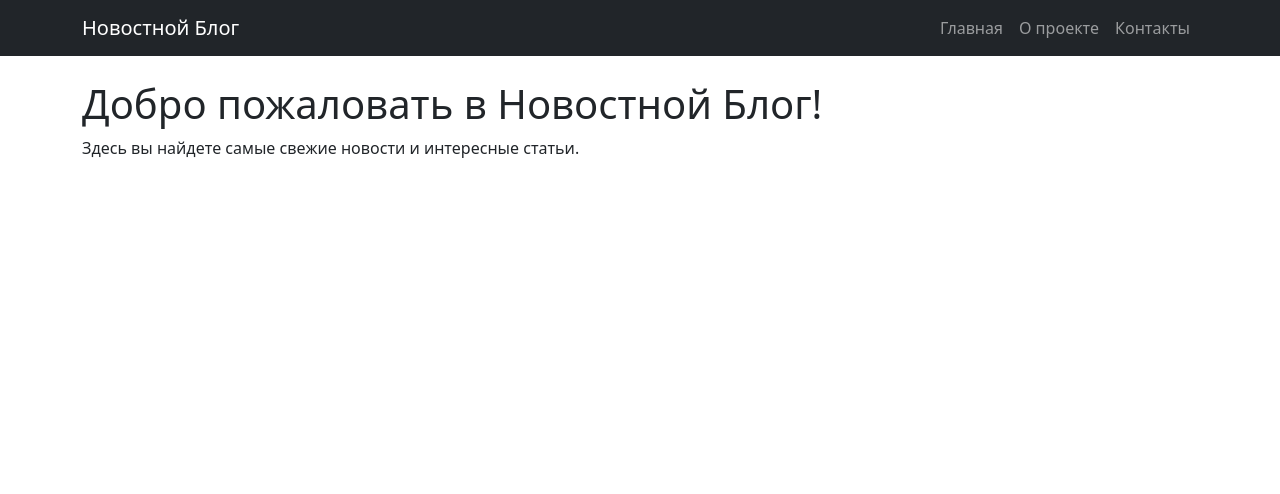
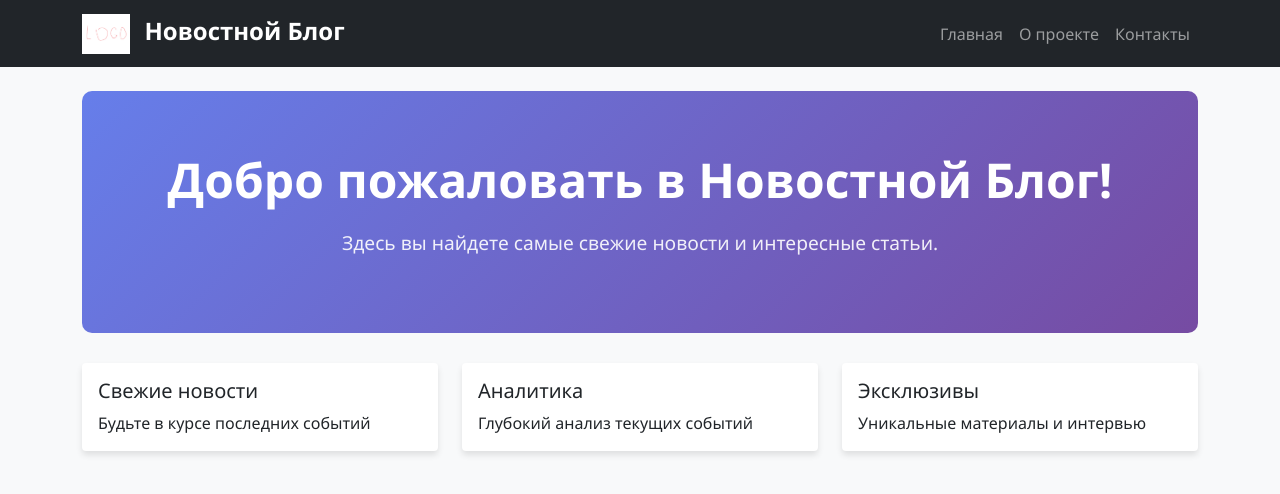
Before and after one commit to Zugress/WebSiteProj, a Flask app: page / in a window 1280 px wide. Shown: the top 494 px of the page. Run offline with Flask 3, Linux system fonts and the light colour scheme.

Commit message:
сделан пункт C - добавлено красивое оформление через CSS стили и статический логотип на все страницы

```diff
--- /dev/null
+++ b/static/css/style.css
@@ -0,0 +1,64 @@
+body {
+    font-family: 'Segoe UI', Tahoma, Geneva, Verdana, sans-serif;
+    background-color: #f8f9fa;
+}
+
+.navbar-brand {
+    font-weight: bold;
+    font-size: 1.5rem;
+}
+
+.hero-section {
+    background: linear-gradient(135deg, #667eea 0%, #764ba2 100%);
+    color: white;
+    padding: 60px 0;
+    border-radius: 10px;
+    margin-bottom: 30px;
+}
+
+.hero-section h1 {
+    font-size: 3rem;
+    font-weight: bold;
+    margin-bottom: 20px;
+}
+
+.hero-section p {
+    font-size: 1.2rem;
+    opacity: 0.9;
+}
+
+.card {
+    box-shadow: 0 4px 6px rgba(0, 0, 0, 0.1);
+    border: none;
+    transition: transform 0.3s ease;
+}
+
+.card:hover {
+    transform: translateY(-5px);
+}
+
+.content-page {
+    background: white;
+    padding: 30px;
+    border-radius: 10px;
+    box-shadow: 0 2px 10px rgba(0, 0, 0, 0.1);
+}
+
+.content-page h1 {
+    color: #333;
+    border-bottom: 3px solid #667eea;
+    padding-bottom: 10px;
+    margin-bottom: 20px;
+}
+
+.contact-info {
+    background: #f8f9fa;
+    padding: 20px;
+    border-radius: 8px;
+    border-left: 4px solid #667eea;
+}
+
+.contact-info p {
+    margin-bottom: 10px;
+    font-size: 1.1rem;
+}
--- a/templates/base.html
+++ b/templates/base.html
@@ -5,11 +5,15 @@
     <meta name="viewport" content="width=device-width, initial-scale=1.0">
     <title>{% block title %}Новостной Блог{% endblock %}</title>
     <link href="https://cdn.jsdelivr.net/npm/bootstrap@5.1.3/dist/css/bootstrap.min.css" rel="stylesheet">
+    <link rel="stylesheet" href="{{ url_for('static', filename='css/style.css') }}">
 </head>
 <body>
     <nav class="navbar navbar-expand-lg navbar-dark bg-dark">
         <div class="container">
-            <a class="navbar-brand" href="/">Новостной Блог</a>
+            <a class="navbar-brand" href="/">
+                <img src="{{ url_for('static', filename='images/logo.png') }}" alt="Логотип" height="40" class="d-inline-block align-text-top me-2">
+                Новостной Блог
+            </a>
             <div class="navbar-nav">
                 <a class="nav-link" href="/">Главная</a>
                 <a class="nav-link" href="/about">О проекте</a>
--- a/templates/home.html
+++ b/templates/home.html
@@ -3,6 +3,35 @@
 {% block title %}Главная - Новостной Блог{% endblock %}
 
 {% block content %}
-<h1>Добро пожаловать в Новостной Блог!</h1>
-<p>Здесь вы найдете самые свежие новости и интересные статьи.</p>
+<div class="hero-section text-center">
+    <h1>Добро пожаловать в Новостной Блог!</h1>
+    <p>Здесь вы найдете самые свежие новости и интересные статьи.</p>
+</div>
+
+<div class="row">
+    <div class="col-md-4">
+        <div class="card">
+            <div class="card-body">
+                <h5 class="card-title">Свежие новости</h5>
+                <p class="card-text">Будьте в курсе последних событий</p>
+            </div>
+        </div>
+    </div>
+    <div class="col-md-4">
+        <div class="card">
+            <div class="card-body">
+                <h5 class="card-title">Аналитика</h5>
+                <p class="card-text">Глубокий анализ текущих событий</p>
+            </div>
+        </div>
+    </div>
+    <div class="col-md-4">
+        <div class="card">
+            <div class="card-body">
+                <h5 class="card-title">Эксклюзивы</h5>
+                <p class="card-text">Уникальные материалы и интервью</p>
+            </div>
+        </div>
+    </div>
+</div>
 {% endblock %}
```
Also changed, not shown: templates/contact.html (+9 -4 lines), static/images/logo.png (added).
